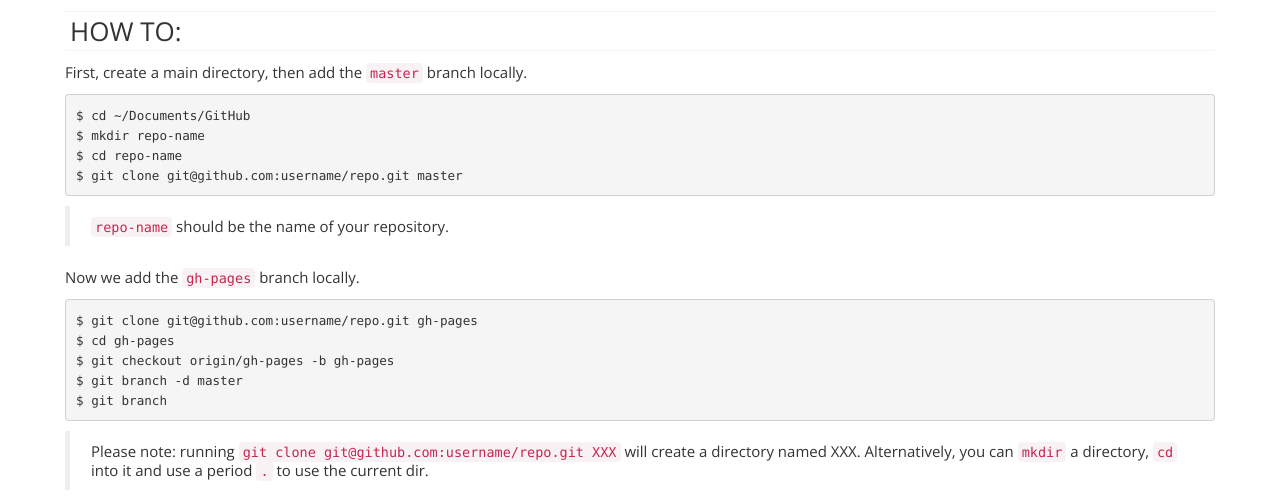
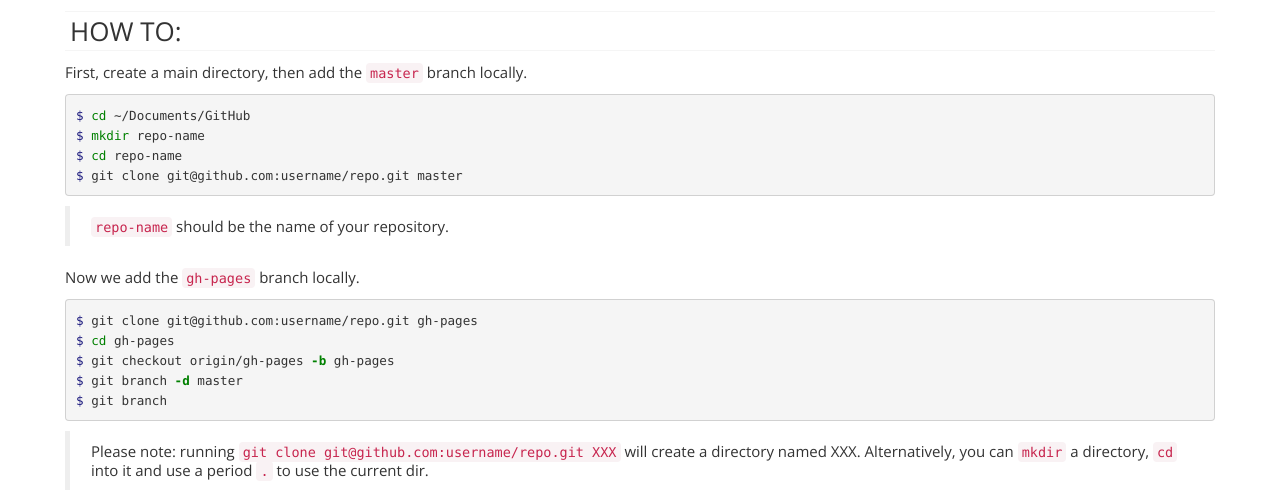
Before and after one commit to mbjordan/mbjordan.github.io, a Jekyll site: the page built from _posts/2013-08-16-github-branches.md, in a window 1280 px wide and 1251 px high. Shown: the part 414-910 px from the top of the window. Built offline with Jekyll 4.4.1, drawn with Linux system fonts in a browser that asks for light colours; nearby versions of some CDN libraries; Markdown is read by kramdown in place of the engine named in the settings; comment, search, counter and statistics services are not loaded.

Commit message:
asdfkljs

````diff
--- a/_config.yml
+++ b/_config.yml
@@ -1,4 +1,4 @@
-pygments: true
+markdown: redcarpet
 title : Matt Jordan
 production_url : http://matthewbjordan.me
 description: Randomized
--- a/_posts/2013-08-16-github-branches.md
+++ b/_posts/2013-08-16-github-branches.md
@@ -17,20 +17,24 @@ This is a simple method of adding multiple branches to one working directory. Wh
 
 First, create a main directory, then add the `master` branch locally.
 
-    $ cd ~/Documents/GitHub
-    $ mkdir repo-name
-    $ cd repo-name
-    $ git clone git@github.com:username/repo.git master
+```shell
+$ cd ~/Documents/GitHub
+$ mkdir repo-name
+$ cd repo-name
+$ git clone git@github.com:username/repo.git master
+```
 
 > `repo-name` should be the name of your repository.
 
 Now we add the `gh-pages` branch locally.
 
-    $ git clone git@github.com:username/repo.git gh-pages
-    $ cd gh-pages
-    $ git checkout origin/gh-pages -b gh-pages
-    $ git branch -d master
-    $ git branch
+```shell
+$ git clone git@github.com:username/repo.git gh-pages
+$ cd gh-pages
+$ git checkout origin/gh-pages -b gh-pages
+$ git branch -d master
+$ git branch
+```
 
 > Please note: running `git clone git@github.com:username/repo.git XXX` will create a directory named XXX. Alternatively, you can `mkdir` a directory, `cd` into it and use a period `.` to use the current dir.
 
````
